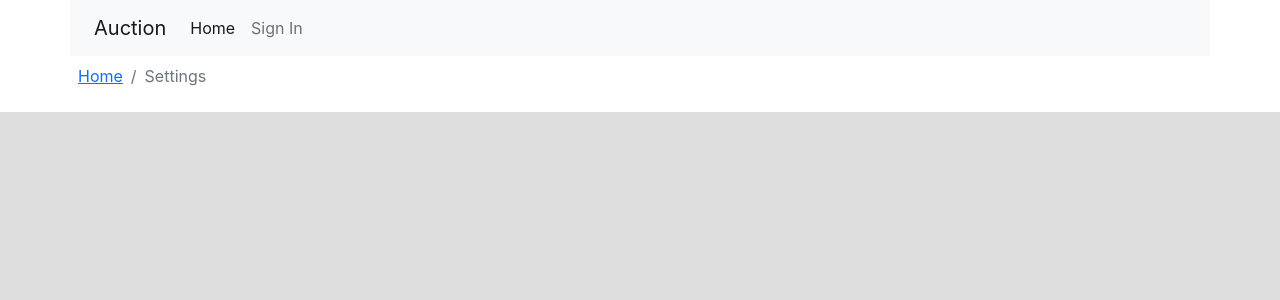
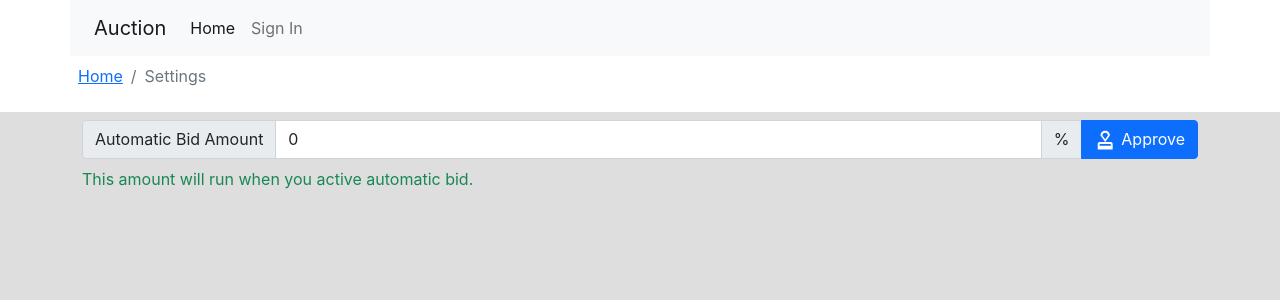
Before and after one commit to Akifcan/scopic-frontend, a Next.js app: page /settings in a window 1280 px wide. Shown: the top 300 px of the page. Built offline with nearby package versions, Linux system fonts and the light colour scheme.

Commit message:
created settings page

```diff
--- a/hooks/useAuth.tsx
+++ b/hooks/useAuth.tsx
@@ -92,8 +92,6 @@ const useProvideAuth = () => {
     const autoLogin = () => {
         if (localStorage.getItem('user')) {
             const user = JSON.parse(localStorage.getItem('user')!)
-            console.log(user);
-
             setUser(user)
         }
     }
--- a/pages/settings/index.tsx
+++ b/pages/settings/index.tsx
@@ -1,7 +1,38 @@
-import { FC } from 'react'
+import { FC, useState, useEffect } from 'react'
 import Container from '@/components/common/Container'
+import { MdApproval } from 'react-icons/md'
 
 const Settings: FC = () => {
+
+    // Formula: 400 + (400 * 10) / 100
+
+    const [autoBidAmount, setAutoBidAmount] = useState(0)
+
+    const [currentAlertMessage, setCurrentAlertMessage] = useState<string>()
+
+    useEffect(() => {
+        if (autoBidAmount >= 101) {
+            setCurrentAlertMessage('Please enter maximum 100%')
+            setAutoBidAmount(100)
+        }
+        if (autoBidAmount < 0) {
+            setCurrentAlertMessage('Please do not enter lower than 0%')
+            setAutoBidAmount(0)
+        }
+    }, [autoBidAmount])
+
+    useEffect(() => {
+        if (currentAlertMessage) {
+            setTimeout(() => {
+                setCurrentAlertMessage(undefined)
+            }, 3000);
+        }
+    }, [currentAlertMessage])
+
+    const changeAutoBidAmount = () => {
+        setCurrentAlertMessage('Your automatic bid approved')
+    }
+
     return <Container navigation={[
         {
             label: 'Home',
@@ -11,6 +42,22 @@ const Settings: FC = () => {
             label: 'Settings',
         },
     ]}>
+        {currentAlertMessage && (
+            <div className="alert alert-primary" role="alert">
+                {currentAlertMessage}
+            </div>
+        )}
+        <section>
+            <div className="input-group mb-2">
+                <span className="input-group-text" id="basic-addon1">Automatic Bid Amount</span>
+                <input value={autoBidAmount}
+                    onChange={(e) => setAutoBidAmount(+e.target.value)}
+                    type="number" min={"0"} max="100" className="form-control" placeholder="Your Bid" aria-label="Username" aria-describedby="basic-addon1" />
+                <span className="input-group-text" id="basic-addon1">%</span>
+                <button onClick={changeAutoBidAmount} type="button" className="btn btn-primary"><MdApproval fontSize={'1.4rem'} /> Approve</button>
+            </div>
+            <p className='text-success'>This amount will run when you active automatic bid.</p>
+        </section>
     </Container>
 }
 
```
